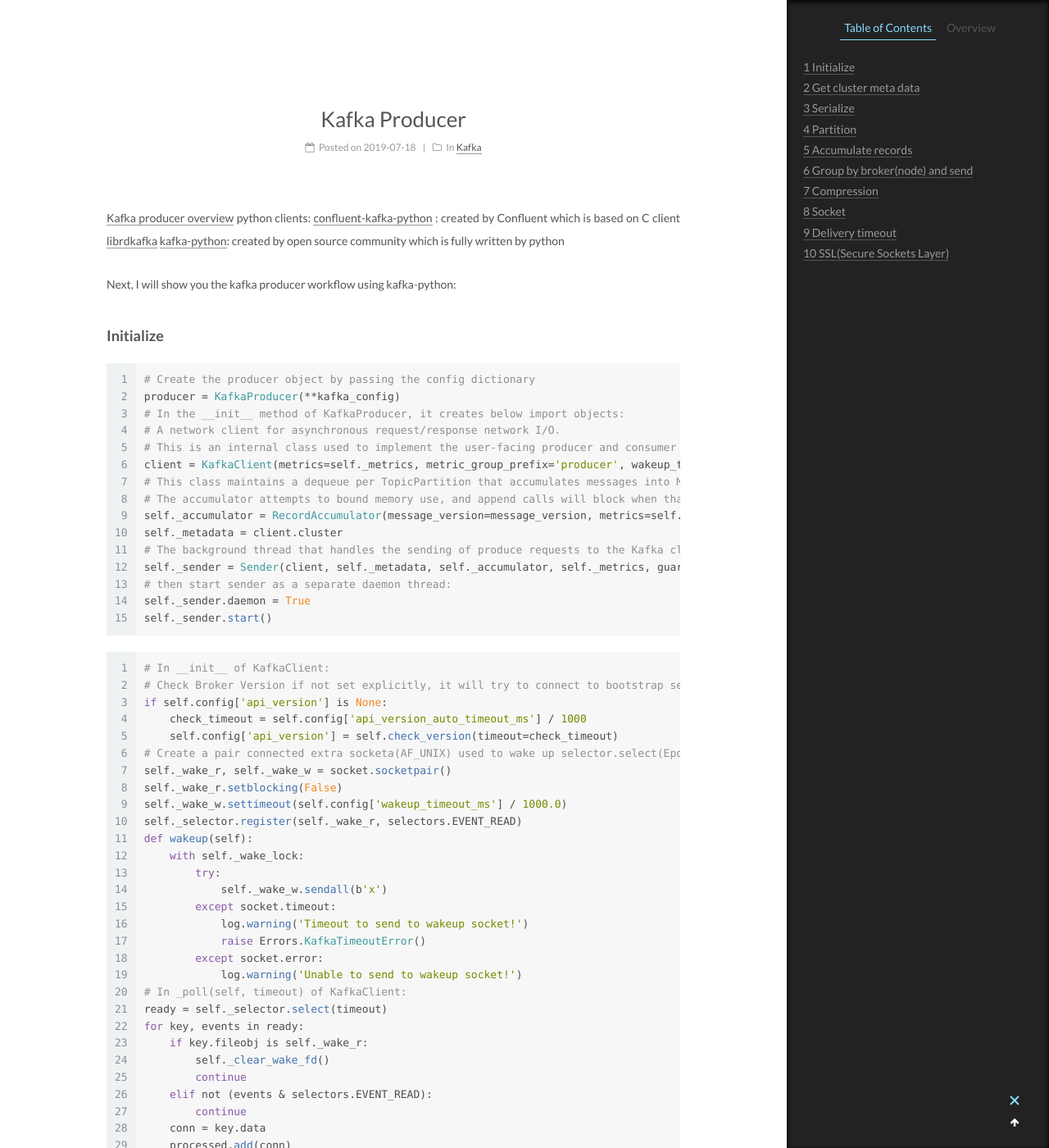
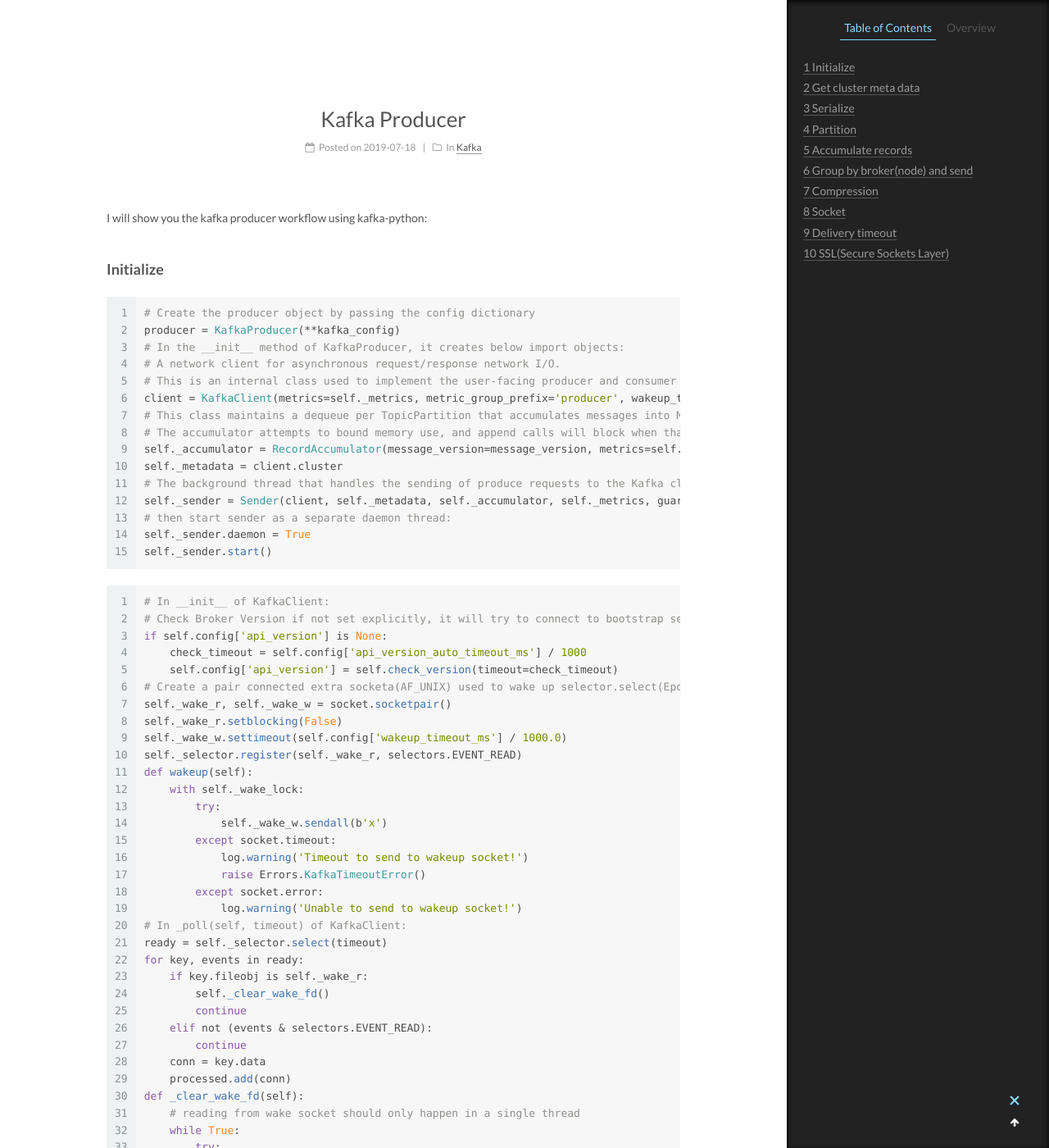
Before and after one commit to Leon-WTF/leon-wtf.github.io, a Jekyll site: the page built from _posts/2019-07-18-Kafka-Producer.md, in a window 1280 px wide and 1400 px high, scrolled down 215 px. Shown: the whole window at 82% size. Built offline with Jekyll 4.4.1, drawn with Linux system fonts in a browser that asks for light colours; some of the changed text lies outside the part shown.

Commit message:
Update post

````diff
--- a/_posts/2019-07-18-Kafka-Producer.md
+++ b/_posts/2019-07-18-Kafka-Producer.md
@@ -3,13 +3,9 @@ title: "Kafka Producer"
 category: Kafka
 tag: kafka
 ---
-[Kafka producer overview](https://dzone.com/articles/kafka-producer-overview)
-python clients:
-[confluent-kafka-python](https://github.com/confluentinc/confluent-kafka-python) : created by Confluent which is based on C client [librdkafka](https://github.com/edenhill/librdkafka)
-[kafka-python](https://github.com/dpkp/kafka-python): created by open source community which is fully written by python
+I will show you the kafka producer workflow using kafka-python:
+### Initialize ###
 
-Next, I will show you the kafka producer workflow using kafka-python:
-### Initialize ###
 ```python
 # Create the producer object by passing the config dictionary
 producer = KafkaProducer(**kafka_config)
@@ -246,7 +242,7 @@ def _maybe_compress(self):
     return False
 ```
 ### Socket ###
-The Kafka producer uses the I/O multiplexing model [Linux I/O model 和 JAVA NIO/AIO](https://segmentfault.com/a/1190000019558101)
+The Kafka producer uses the I/O multiplexing model [Linux I/O model 和 JAVA NIO/AIO](https://leon-wtf.github.io/leon.github.io/java/2019/06/19/Linux-IO-model%E5%92%8CJAVA-NIO-AIO/)
 #### Create connection ####
 ```python
 # In sender thread, run->run_once->self._client.poll(poll_timeout_ms)->self._maybe_refresh_metadata()->self.maybe_connect(node_id, wakeup=wakeup)->self._connecting.add(node_id)->Queues a node for asynchronous connection during the next poll()
````
Also changed, not shown: other parts of _posts/2019-07-18-Kafka-Producer.md (+4 -0 lines).
